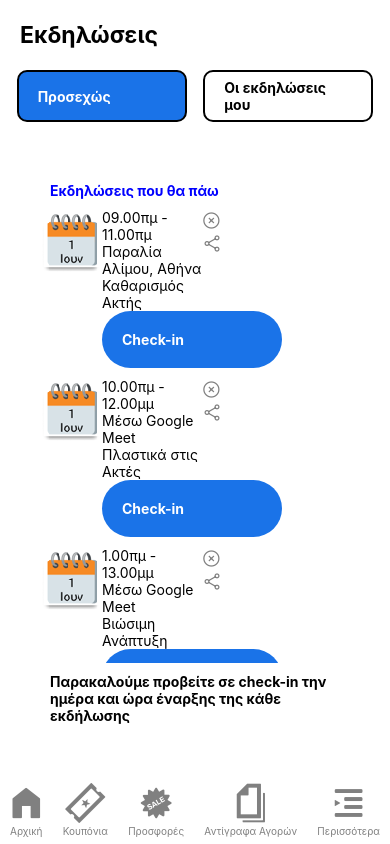
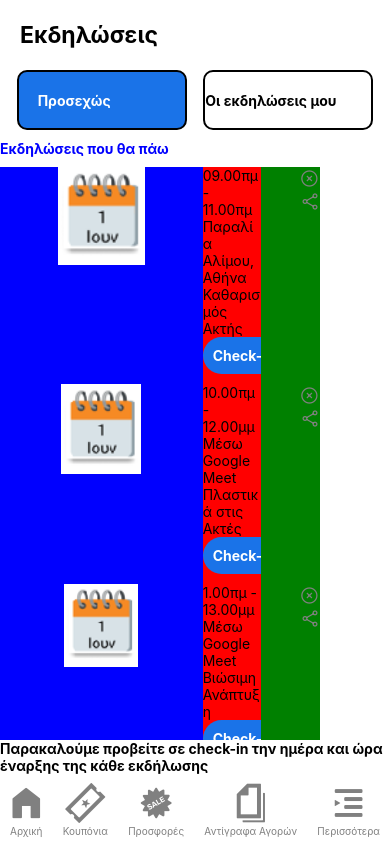
Before and after one commit to chara-b/LidlAppForHackathonParticipation, a React Native app: screen / in a window 390 px wide. Built offline with nearby package versions, Linux system fonts and the light colour scheme.

Commit message:
content of events semi done

```diff
--- a/src/ui/components/molecules/CEventsList/CEventsList.js
+++ b/src/ui/components/molecules/CEventsList/CEventsList.js
@@ -13,7 +13,7 @@ const CEventsList = ({
   iconName,
   iconSize,
   iconColor,
-  onCheckIn,
+  onClick,
 }) => {
   //   const [selectedItem, setSelectedItem] = useState({
   //     id: 0,
@@ -22,7 +22,10 @@ const CEventsList = ({
   const renderItem = ({ item }) => {
     return (
       <View style={styles.container}>
-        <Image source={require("../../../../assets/1-calendar-icon.png")} />
+        <Image
+          source={require("../../../../assets/1-calendar-icon.png")}
+          style={styles.eventCalendarIcon}
+        />
         <View style={styles.content}>
           <Text>{item.time}</Text>
           <Text>{item.city}</Text>
@@ -32,7 +35,7 @@ const CEventsList = ({
             title={buttonTitle}
             color={color}
             fontWeight={fontWeight}
-            onClick={onCheckIn}
+            onClick={onClick}
             disabled={buttonDisabled}
           />
         </View>
@@ -69,22 +72,34 @@ const styles = StyleSheet.create({
   container: {
     flex: 1,
     flexDirection: "row",
+    justifyContent: "space-evenly",
+    backgroundColor: "blue",
   },
   content: {
     flex: 1,
+    width: "300px",
+    backgroundColor: "red",
   },
   rightVerticalButtons: {
     flex: 1,
+    alignItems: "flex-end",
+    backgroundColor: "green",
   },
   button: {
     flex: 1,
-    padding: 20,
-    width: "180px",
+    padding: 10,
+    width: "100px",
     backgroundColor: "rgb(26,115,232)",
     borderRadius: "40px",
     textAlign: "center",
     justifyContent: "center",
     marginBottom: "10px",
   },
+  eventCalendarIcon: {
+    flex: 1,
+    width: "45%",
+    height: "45%",
+    resizeMode: "contain",
+  },
 });
 export default CEventsList;
--- a/src/ui/components/organisms/eventsList.js
+++ b/src/ui/components/organisms/eventsList.js
@@ -18,14 +18,11 @@ const EventsList = ({ data }) => {
 
   useEffect(() => {}, []);
 
-  const handleSelectedItem = (item) => {
-    //if id !== 0 means the user selected something, so enable the button
-    if (item.id !== 0) {
-    }
-  };
+  const onCheckIn = () => {};
 
   return (
     <CEventsList
+      style={styles.container}
       data={data}
       buttonTitle={buttonTitle}
       buttonDisabled={buttonDisabled}
@@ -34,8 +31,13 @@ const EventsList = ({ data }) => {
       iconName={iconName}
       iconSize={iconSize}
       iconColor={iconColor}
+      onClick={onCheckIn}
     ></CEventsList>
   );
 };
-const styles = StyleSheet.create({});
+const styles = StyleSheet.create({
+  container: {
+    width: "100%",
+  },
+});
 export default EventsList;
--- a/src/ui/screens/myEventsScreen.js
+++ b/src/ui/screens/myEventsScreen.js
@@ -87,7 +87,6 @@ const styles = StyleSheet.create({
   container: {
     flex: 9,
     alignItems: "flex-start",
-    padding: "40px",
   },
   buttonsContainer: {
     flex: 1,
@@ -97,20 +96,19 @@ const styles = StyleSheet.create({
     justifyContent: "space-evenly",
   },
   subTitle: {
-    flex: 7,
-    padding: 10,
+    flex: 1,
     color: "blue",
     fontWeight: "bold",
+    marginBottom: "10px",
   },
   notificationTitle: {
     flex: 1,
-    padding: 10,
     color: "black",
     fontWeight: "bold",
   },
   topButtons: {
     flex: 1,
-    padding: 19,
+
     width: "170px",
     height: "150px",
     backgroundColor: "white",
```
